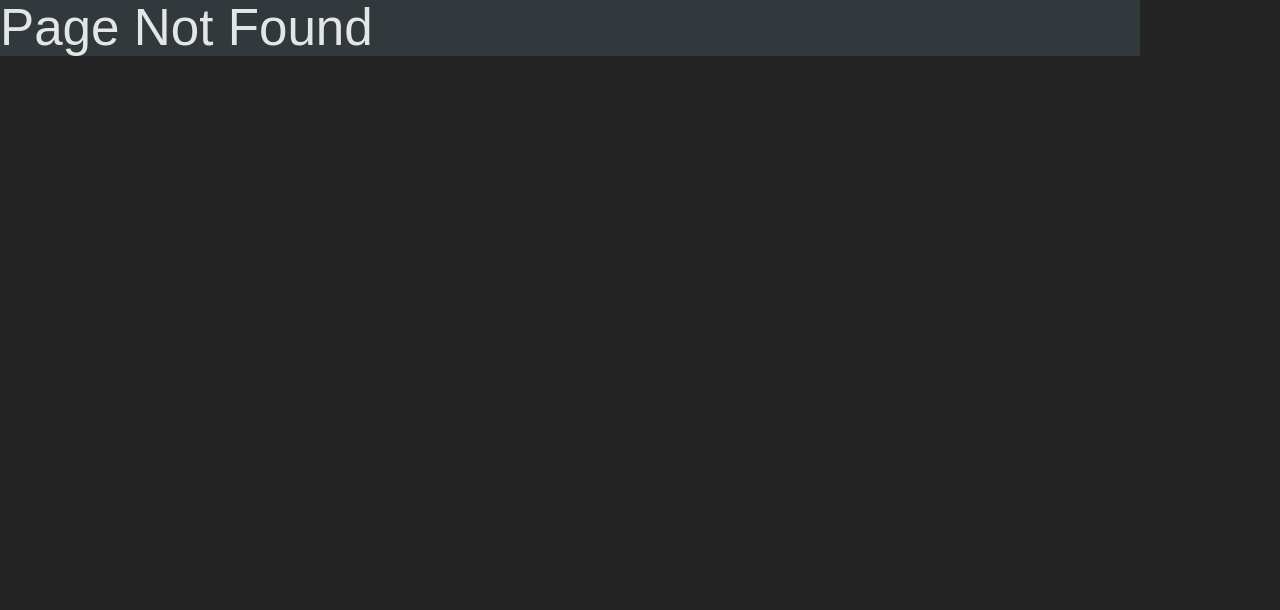
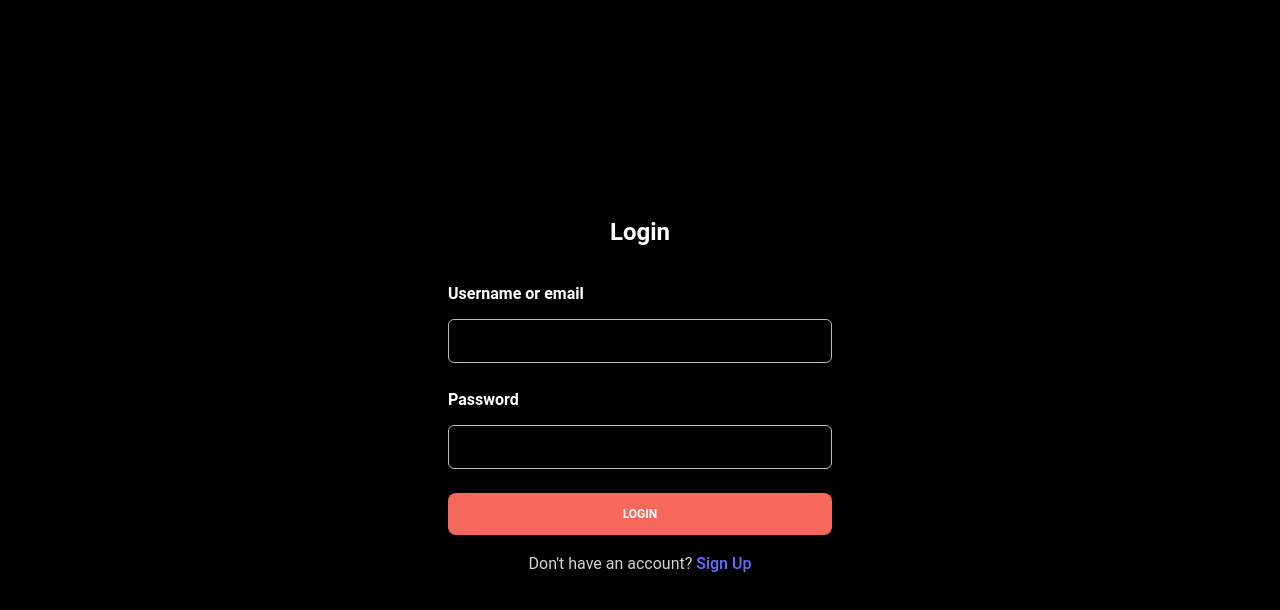
Before and after one commit to Pranshu021/oryxie-frontend, a React (Vite) app: page /login in a window 1280 px wide. Before the commit this address had no page. Shown: the top 610 px of the page. Built offline with nearby package versions, Linux system fonts and the light colour scheme.

Commit message:
Login page implementation

```diff
--- a/src/App.jsx
+++ b/src/App.jsx
@@ -11,7 +11,10 @@ function App() {
         <Routes>
                 <Route path="/" element={<components.Home />}/>
                 <Route path="/signup" element={<components.SignUp/>} />
+                <Route path="/login" element={<components.Login/>} />
+
                 <Route path="*" element={<components.NotFound />} />
+
         </Routes>
     </Router>
         )
--- a/src/components/Home/HomePageCarousel/HomePageCarousel.jsx
+++ b/src/components/Home/HomePageCarousel/HomePageCarousel.jsx
@@ -5,10 +5,6 @@ import { useNavigate } from 'react-router-dom';
 const HomePageCarousel = (props) => {
 
     const navigate = useNavigate();
-
-    const handleSignupRedirect = (e) => {
-        navigate("/signup")
-    }
 
     return (
         <div className="carousel-container absolute">
@@ -32,14 +28,10 @@ const HomePageCarousel = (props) => {
                 devices.
             </Typography>
             <div className="flex justify-center gap-2">
-                <Button size="lg" ripple={true} className="homepage-buttons" onClick={handleSignupRedirect}>
+                <Button size="lg" ripple={true} className="homepage-buttons" onClick={() => navigate("/signup")}>
                 Signup
                 </Button>
-                <Button
-                size="lg"
-                ripple={true}
-                className="homepage-buttons"
-                >
+                <Button size="lg" ripple={true} className="homepage-buttons" onClick={() => navigate("/login")}>
                 Login
                 </Button>
             </div>
--- /dev/null
+++ b/src/components/Login/Login.jsx
@@ -0,0 +1,75 @@
+import {
+  Card,
+  Input,
+  Checkbox,
+  Button,
+  Typography,
+} from "@material-tailwind/react";
+import { useState, useEffect } from "react";
+import { Link, useNavigate } from "react-router-dom";
+import userService from "../../services/userService";
+import "../../assets/styles/signup.css";
+
+const Login = (props) => {
+  return (
+    <div className="container:lg container:md container:xs signup-container h-full w-full">
+      <div className="grid grid-cols-3">
+        <div className="col-start-2 col-span-1 flex place-content-center signup-column">
+          <Card
+            color="transparent"
+            shadow={false}
+            className="signup-form flex place-content-center"
+          >
+            <Typography variant="h4" color="white" className="text-center">
+              Login
+            </Typography>
+            <form className="mt-8 mb-2 w-80 max-w-screen-lg sm:w-96">
+              <div className="mb-1 flex flex-col gap-6">
+                <Typography variant="h6" color="white" className="-mb-3">
+                  Username or email
+                </Typography>
+                <Input
+                  size="lg"
+                  placeholder="Username or Email"
+                  className=" !border-t-blue-gray-200 focus:!border-white text-white"
+                  name="name"
+                  id="name"
+                  labelProps={{
+                    className: "before:content-none after:content-none",
+                  }}
+                />
+                <Typography variant="h6" color="white" className="-mb-3">
+                  Password
+                </Typography>
+                <Input
+                  type="password"
+                  size="lg"
+                  placeholder="********"
+                  name="password"
+                  id="password"
+                  className=" !border-t-blue-gray-200 focus:!border-white text-white"
+                  labelProps={{
+                    className: "before:content-none after:content-none",
+                  }}
+                  minLength={6}
+                  maxLength={20}
+                />
+              </div>
+              <Button type="submit" className="mt-6 signup-button" fullWidth>
+                Login
+              </Button>
+              <Typography className="mt-4 text-center font-normal signin-text">
+                Don't have an account?{" "}
+                <Link to="/login" className="font-medium blue hover:underline">
+                  Sign Up
+                </Link>
+              </Typography>
+            </form>
+          </Card>
+        </div>
+      </div>
+    </div>
+  );
+};
+
+export default Login;
--- /dev/null
+++ b/src/components/PrivateRoute/PrivateRoute.jsx
@@ -0,0 +1,11 @@
+import {Navigate} from 'react-router-dom';
+import { useState } from 'react';
+
+const PrivateRoute = ({component}) => {
+    const [isAuthenticated, setIsAuthenticated] = useState(true);
+
+    return isAuthenticated ? <Component /> : <Navigate to="/" />
+
+}
+
+export default PrivateRoute;
--- a/src/components/SignUp/SignUp.jsx
+++ b/src/components/SignUp/SignUp.jsx
@@ -6,6 +6,7 @@ import {
   Typography,
 } from "@material-tailwind/react";
 import { useState, useEffect } from "react";
+import { Link, useNavigate } from 'react-router-dom';
 import userService from "../../services/userService";
 import "../../assets/styles/signup.css";
 
@@ -16,12 +17,21 @@ const SignUp = (props) => {
     password: "",
   });
 
+  const [inputFieldAlerts, setInputFieldAlerts] = useState({
+    username: false,
+    email: false,
+    password: false
+  })
+
+  const navigate = useNavigate();
+
   const handleSignUpSubmit = async(event) => {
     event.preventDefault();
+    setUserData({username: event.target.name.value, email: event.target.email.value, password: event.target.password.value});
     const submit = await userService.userSignUp(event.target.name.value, event.target.email.value, event.target.password.value)
 
     if(submit == 0) {
-      console.log("SignUp successfull")
+      navigate('')
     } else {
       console.log(error)
     }
@@ -80,6 +90,8 @@ const SignUp = (props) => {
                   labelProps={{
                     className: "before:content-none after:content-none",
                   }}
+                  minLength={6}
+                  maxLength={20}
                 />
               </div>
               <Checkbox
@@ -105,9 +117,9 @@ const SignUp = (props) => {
               </Button>
               <Typography className="mt-4 text-center font-normal signin-text">
                 Already have an account?{" "}
-                <a href="#" className="font-medium blue underline">
+                <Link to="/login" className="font-medium blue underline">
                   Sign In
-                </a>
+                </Link>
               </Typography>
             </form>
           </Card>
--- a/src/components/index.js
+++ b/src/components/index.js
@@ -3,11 +3,15 @@ import NotFound from "./NotFound/NotFound";
 import NavigationBar from "./Navbar/NavigationBar";
 import HomePageCarousel from "./Home/HomePageCarousel/HomePageCarousel";
 import SignUp from "./SignUp/SignUp";
+import PrivateRoute from "./PrivateRoute/PrivateRoute";
+import Login from "./Login/Login";
 
 export default {
     Home,
     NotFound,
     NavigationBar,
     HomePageCarousel,
-    SignUp
+    SignUp,
+    PrivateRoute,
+    Login
 }
```
Also changed, not shown: src/assets/styles/login.css (added, +20 -0 lines).
